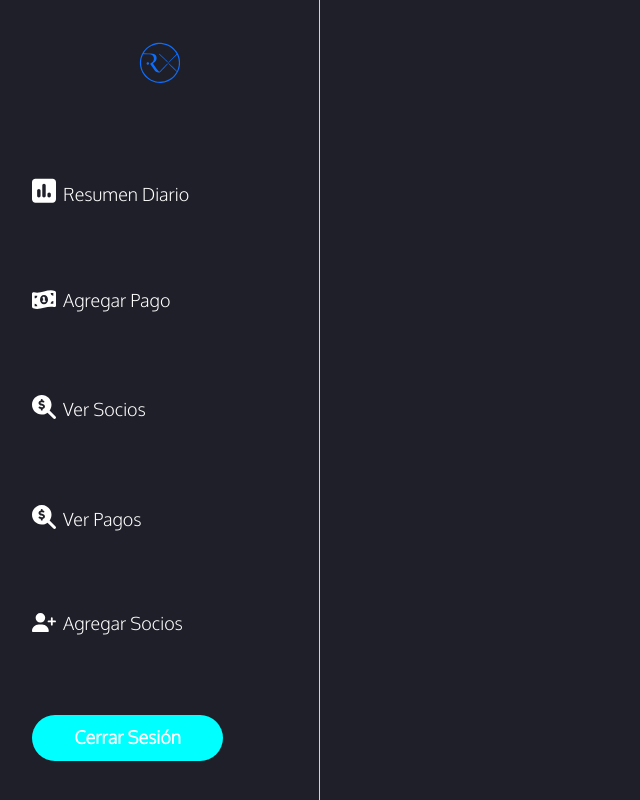
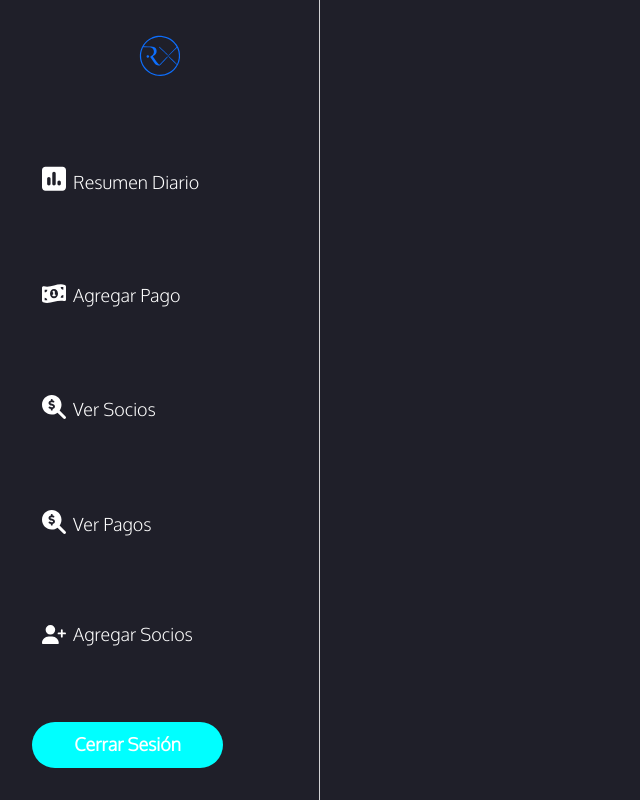
Before and after one commit to SantiagoJCuria/reides, a PHP site: page /main.php in a window 1280 px wide. Shown: the whole page, without its empty margins (0-640 px from the left). Run offline with PHP 8.4, Linux system fonts and the light colour scheme; a user stored in the database is signed in; style sheets or scripts are compiled from the project's sources.

Commit message:
no me arranca el css

```diff
--- a/style.css
+++ b/style.css
@@ -82,10 +82,14 @@
     border: none;
 }
 .menu-lateral--form {
-    width: 100%;
+    width: 60%;
     justify-content: center;
     margin-left: 10%;
     font-family: 'Oxygen', sans-serif;
+    padding: 10px;
+}
+.menu-lateral--form:hover{
+    background-color: grey;
 }
 .menu-lateral--btn-out {
    background-color: aqua;
@@ -108,5 +112,5 @@
 }
 .icono-reidex{
     width: 48px;
-    fill: aqua;
+    fill: #0d6efd;
 }
```
